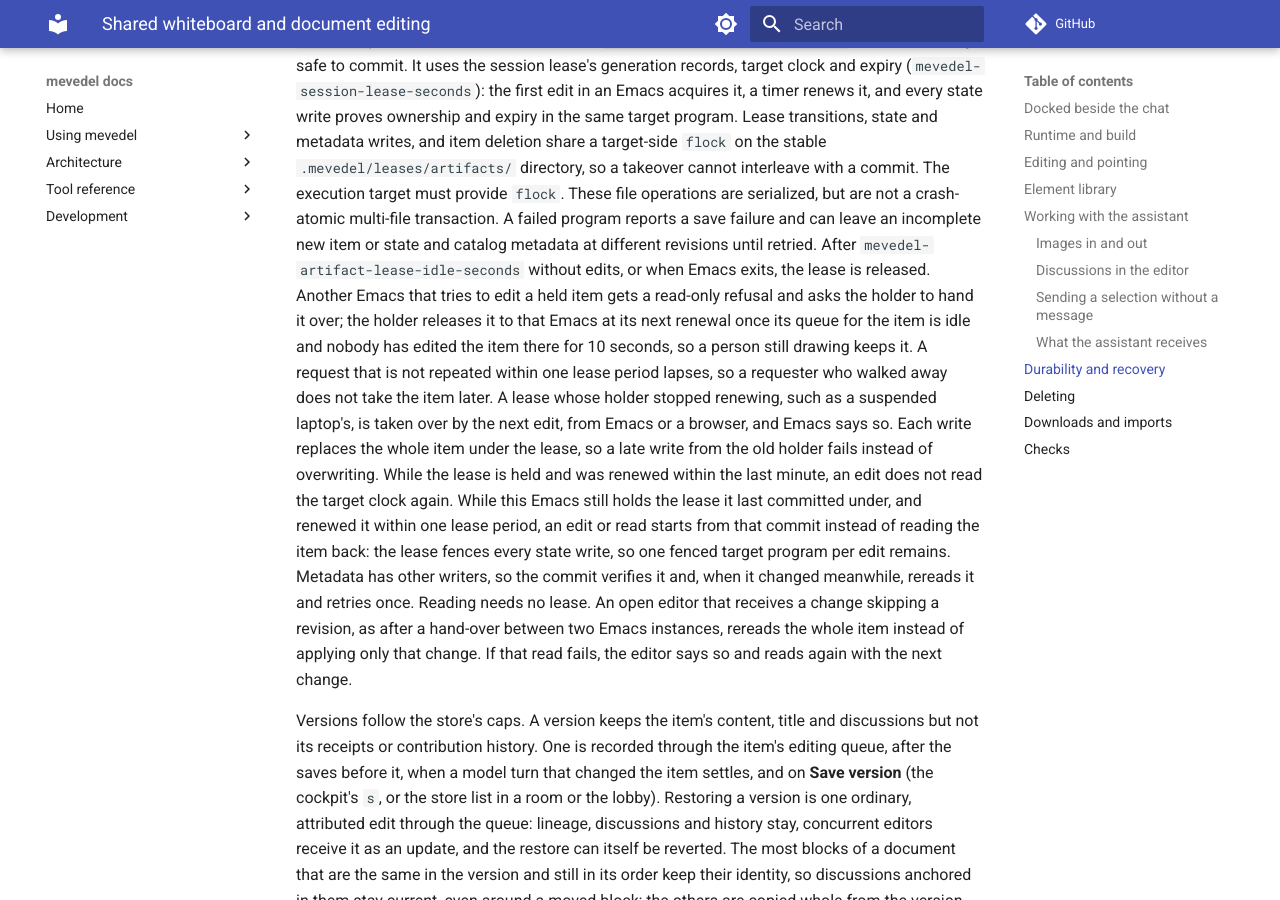
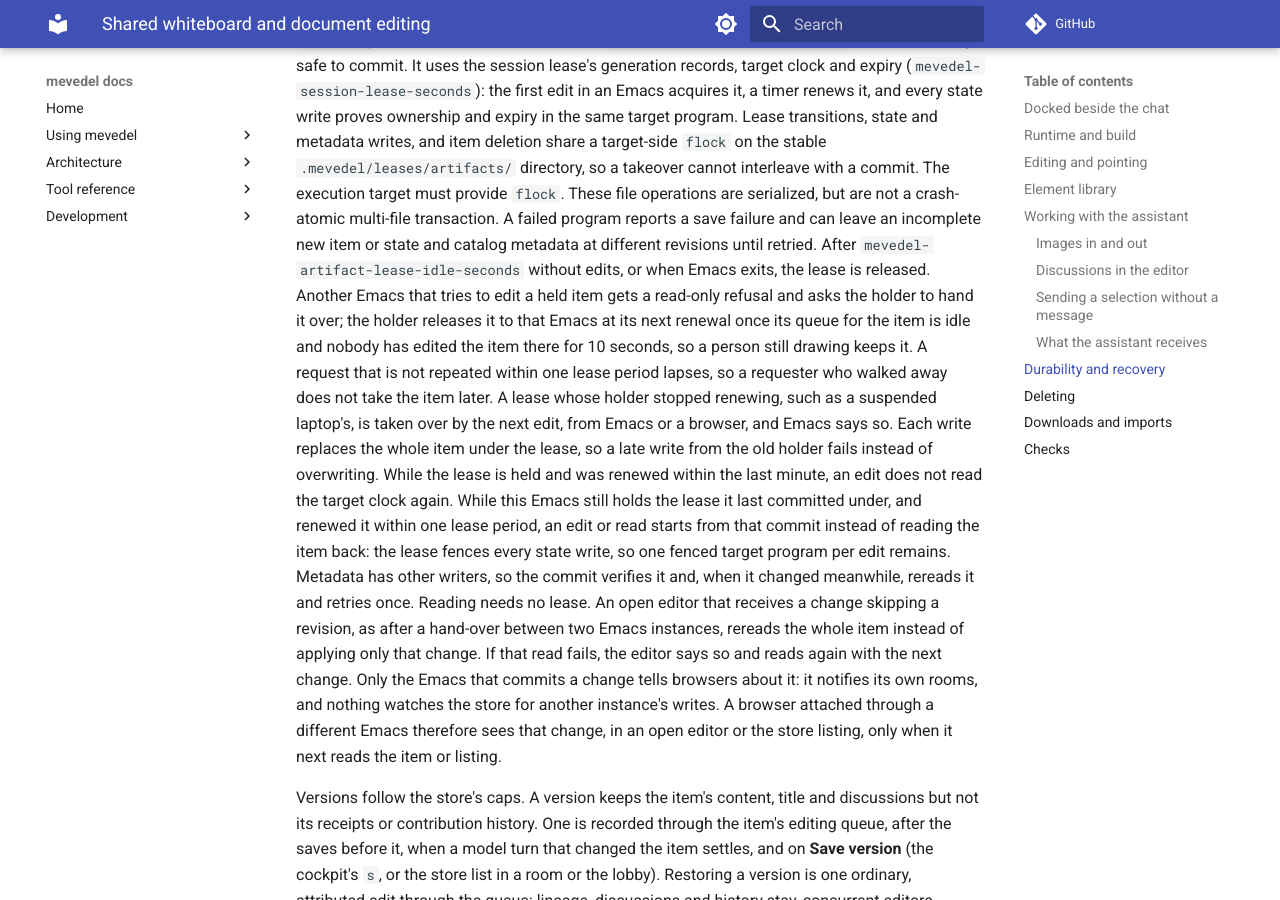
Before and after one commit to FrauH0lle/mevedel, an MkDocs documentation site: the page built from docs/shared-editing.md, in a window 1280 px wide and 900 px high, scrolled down 15932 px. Built offline with MkDocs 1.6.1 and Material for MkDocs 9.7.7, drawn with Linux system fonts in a browser that asks for light colours; comment, search, counter and statistics services are not loaded.

Commit message:
docs(shared-editing): State that only the committing Emacs notifies browsers
Committed shared-item and store changes reach the guests of the committing Emacs's rooms through its change hooks; no store watcher observes another instance's writes. A browser attached through a different Emacs sees such a change only on its next read.

* docs/shared-editing.md: Document the per-instance notification limit beside lease hand-over.

```diff
--- a/docs/shared-editing.md
+++ b/docs/shared-editing.md
@@ -778,6 +778,10 @@ when it changed meanwhile, rereads it and retries once. Reading needs no lease.
 receives a change skipping a revision, as after a hand-over between two Emacs
 instances, rereads the whole item instead of applying only that change. If
 that read fails, the editor says so and reads again with the next change.
+Only the Emacs that commits a change tells browsers about it: it notifies its
+own rooms, and nothing watches the store for another instance's writes. A
+browser attached through a different Emacs therefore sees that change, in an
+open editor or the store listing, only when it next reads the item or listing.
 
 Versions follow the store's caps. A version keeps the item's content, title
 and discussions but not its receipts or contribution history. One is recorded
```
